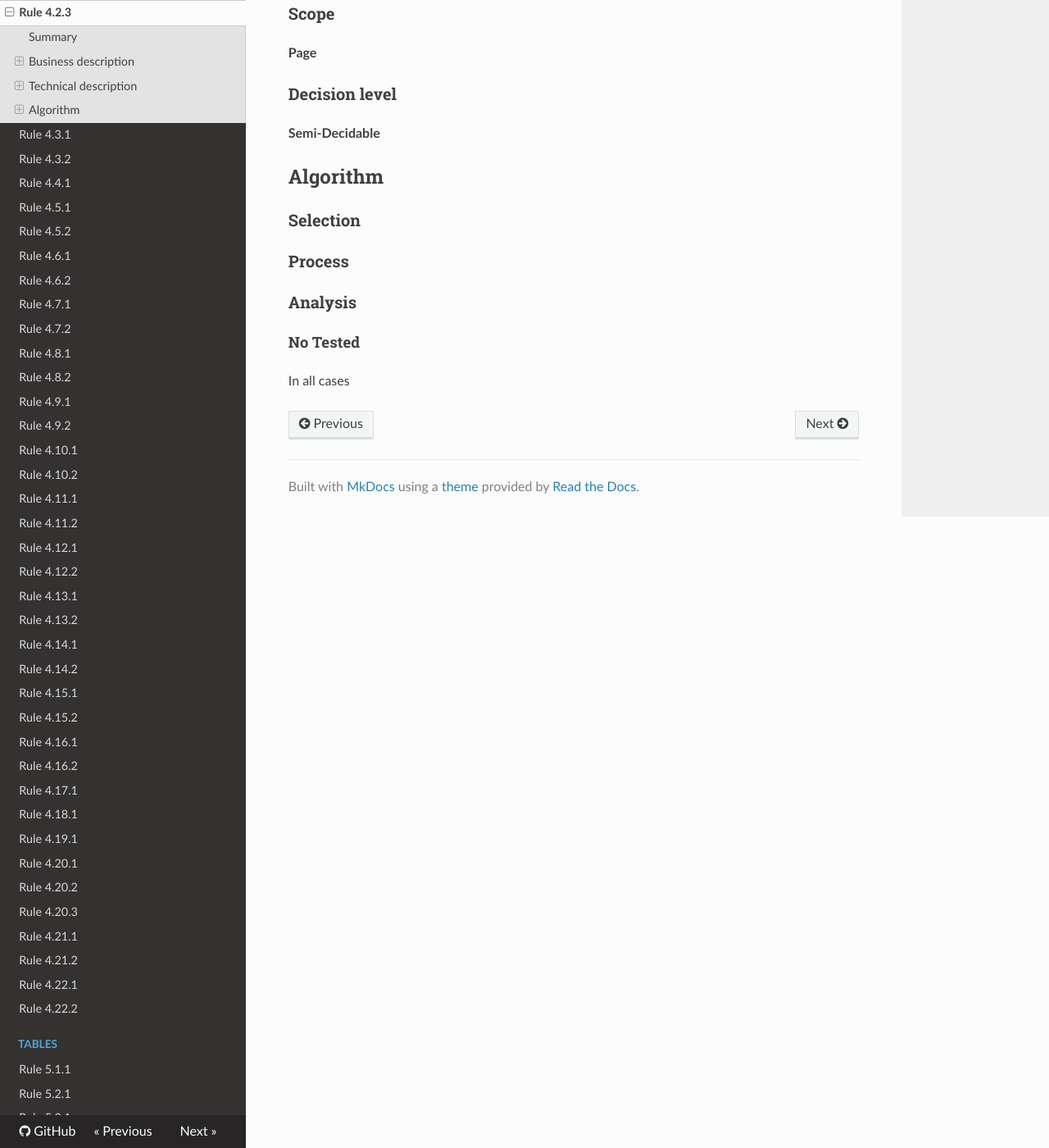
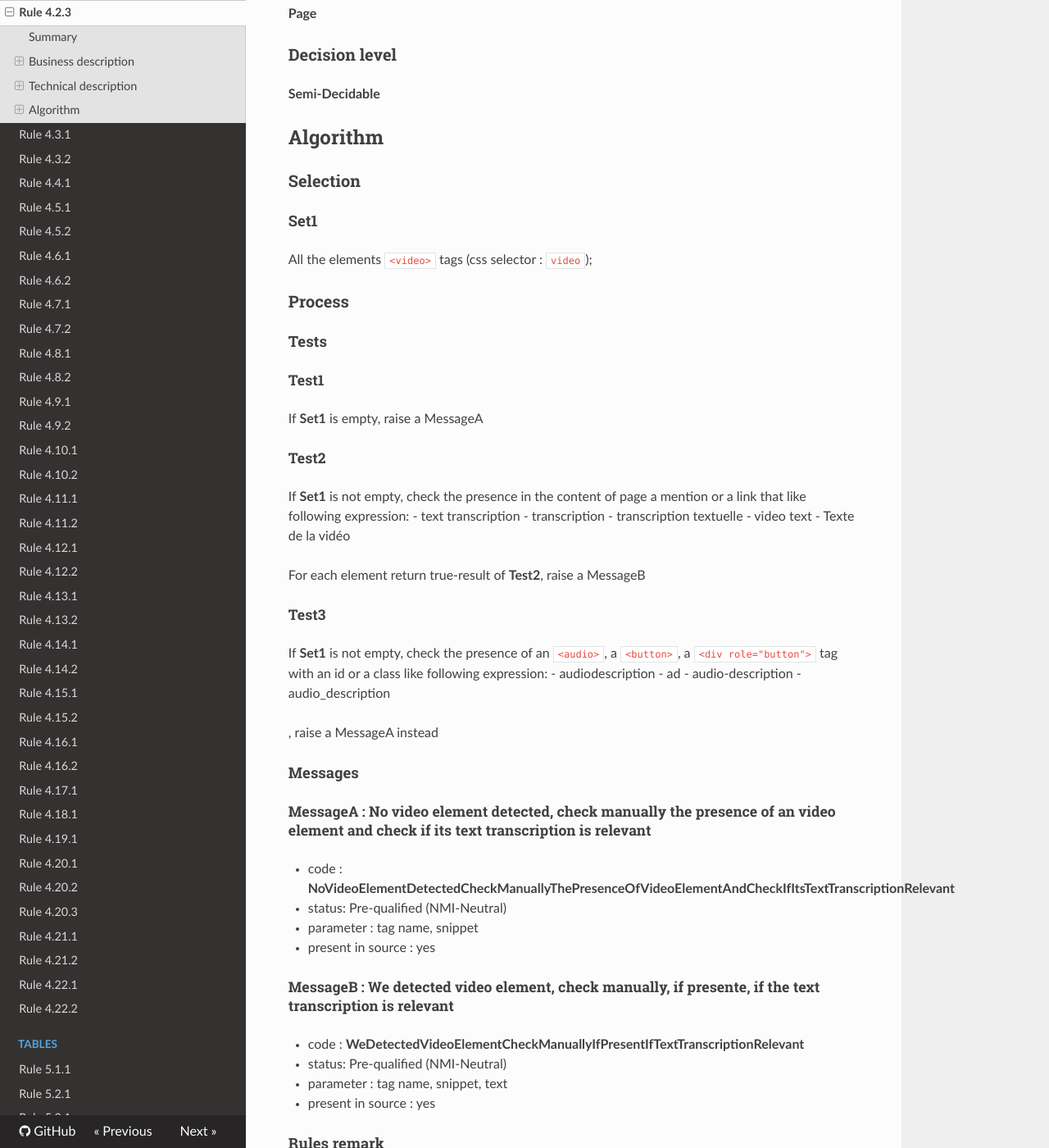
Before and after one commit to Tanaguru/RGAA3-2016, an MkDocs documentation site: the page built from docs/Rule-4-2-3.md, in a window 1280 px wide and 1400 px high, scrolled down 885 px. Shown: the whole window at 82% size. Built offline with MkDocs 1.6.1, drawn with Linux system fonts in a browser that asks for light colours; nearby versions of some CDN libraries; old or Windows-style settings are respelled for this version of MkDocs; some of the changed text lies outside the part shown.

Commit message:
Update tests 4.2.3

```diff
--- a/docs/Rule-4-2-3.md
+++ b/docs/Rule-4-2-3.md
@@ -41,10 +38,70 @@ Chaque <a href="http://references.modernisation.gouv.fr/referentiel-technique-0#
 
 ### Selection
 
+#### Set1
+
+All the elements `<video>` tags (css selector : `video`);
+
 ### Process
+
+#### Tests
+
+##### Test1
+
+If **Set1** is empty, raise a MessageA
+
+##### Test2
+
+If **Set1** is not empty, check the presence in the content of page a mention or a link that like following expression:
+ - text transcription
+ - transcription
+ - transcription textuelle
+ - video text
+ - Texte de la vidéo
+
+For each element return true-result of **Test2**, raise a MessageB
+
+##### Test3
+
+If **Set1** is not empty, check the presence of an `<audio>`, a `<button>`, a `<div role="button">` tag with an id or a class like following expression:
+ - audiodescription
+ - ad
+ - audio-description
+ - audio_description
+
+, raise a MessageA instead
+
+#### Messages
+
+##### MessageA : No video element detected, check manually the presence of an video element and check if its text transcription is relevant
+
+-    code : **NoVideoElementDetectedCheckManuallyThePresenceOfVideoElementAndCheckIfItsTextTranscriptionRelevant**
+-    status: Pre-qualified (NMI-Neutral)
+-    parameter : tag name, snippet
+-    present in source : yes
+
+##### MessageB : We detected video element, check manually, if presente, if the text transcription is relevant
+
+-    code : **WeDetectedVideoElementCheckManuallyIfPresentIfTextTranscriptionRelevant**
+-    status: Pre-qualified (NMI-Neutral)
+-    parameter : tag name, snippet, text
+-    present in source : yes
+
+#### Rules remark
+
+ * NoVideoElementDetectedCheckManuallyThePresenceOfVideoElementAndCheckIfItsTextTranscriptionRelevant (fr): Aucun &eacute;l&eacute;ment vid&eacute;o avec transcription textuelle d&eacute;tect&eacute;, v&eacute;rifier manuellement la pr&eacute;sence d'&eacute;l&eacute;ments vid&eacute;o et v&eacute;rifier si leur transcription textuelle sont pertinente
+ * NoVideoElementDetectedCheckManuallyThePresenceOfVideoElementAndCheckIfItsTextTranscriptionRelevant (en): No video element with text transcription detected, check manually the presence of an video element and check if its text transcription is relevant
+
+ * WeDetectedVideoElementCheckManuallyIfPresentIfTextTranscriptionRelevant (fr): Nous d&eacute;tectons des &eacute;l&eacute;ments vid&eacute;o, v&eacute;rifier manuellement, si pr&eacute;sente, si la transcription textuelle est pertinente
+ * WeDetectedVideoElementCheckManuallyIfPresentIfTextTranscriptionRelevant (en): We detected video element, check manually, if presente, if the text transcription is relevant
+
+### Accede Web guidelines
+
+ * Rgaa32016-4-2-3-Accedeweb-HTML-13
+ * Rgaa32016-4-2-3-Accedeweb-EDIT-8-3
 
 ### Analysis
 
-#### No Tested
+#### Pre-qualified
 
 In all cases
```
Also changed, not shown: other parts of docs/Rule-4-2-3.md (+6 -9 lines).
